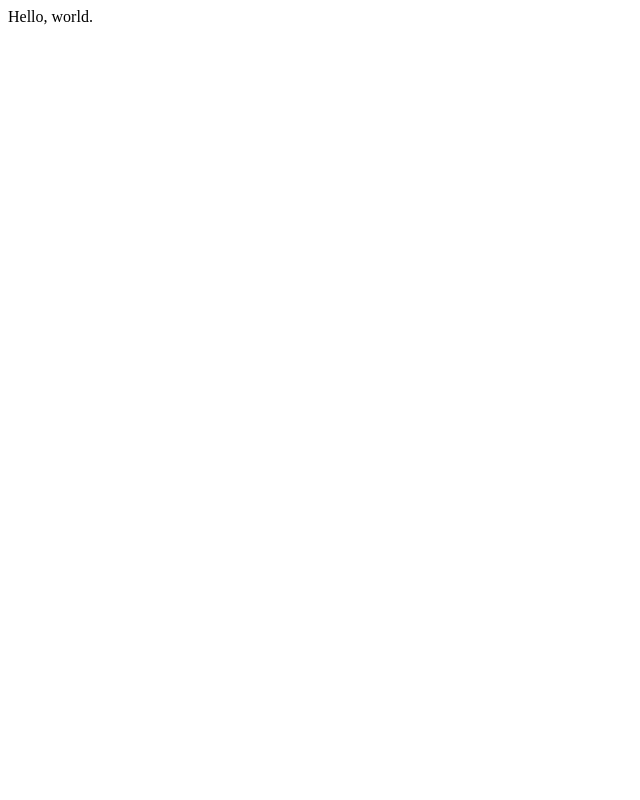
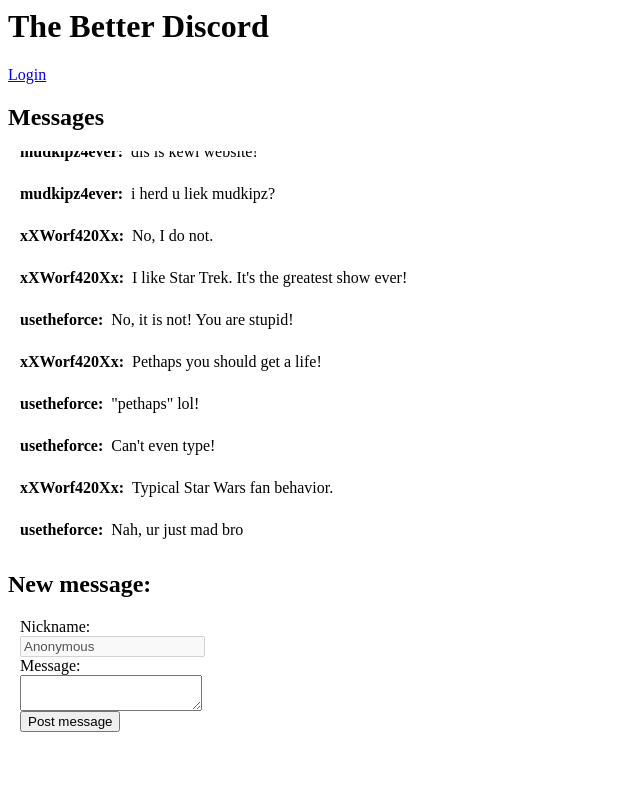
Before and after one commit to TotallyMehis/cybersecuritybase2024project1, a Django app: page / in a window 1280 px wide. Before the commit the part shown is almost empty. Shown: the whole page, without its empty margins (0-640 px from the left). Run offline with Django 5.2, Linux system fonts and the light colour scheme.

Commit message:
Some work before migrations

```diff
--- /dev/null
+++ b/project/models.py
@@ -0,0 +1,6 @@
+from django.db import models
+from django.contrib.auth.models import User
+
+class Message(models.Model):
+    owner = models.ForeignKey(User, on_delete=models.CASCADE)
+    text = models.TextField()
--- /dev/null
+++ b/project/static/main.js
@@ -0,0 +1,61 @@
+function newMessage() {
+    const msgElement = document.getElementById('message')
+    const nameElement = document.getElementById('name')
+
+    if (!(msgElement instanceof HTMLTextAreaElement) || !(nameElement instanceof HTMLInputElement)) {
+        return
+    }
+
+    const message = msgElement.value
+    const name = nameElement.value
+    if (!message) {
+        alert('You must have a message!')
+        return
+    }
+
+    if (!name) {
+        alert('You must have a name!')
+        return
+    }
+
+    createMessageElement(name, message)
+    // fetch('/api/message', { method: 'GET', body: JSON.stringify({ message, nickname }) }).then(response => {
+
+    // })
+}
+
+async function getMessages() {
+    const response = await fetch('/api/messages', { method: 'GET' })
+    const content = await response.json()
+
+    for (const msg of content.messages) {
+        createMessageElement(msg.name, msg.message)
+    }
+}
+
+function createMessageElement(name, message) {
+    const noMsgElement = document.getElementById('nomessages')
+    if (noMsgElement) noMsgElement.remove()
+
+    const messagesElement = document.getElementById('messages')
+
+    const msgElement = document.createElement('div')
+    const contentElement = document.createElement('div')
+    const nameElement = document.createElement('div')
+    msgElement.classList.add('msg')
+    nameElement.classList.add('name')
+    contentElement.classList.add('content')
+
+    msgElement.appendChild(nameElement)
+    msgElement.appendChild(contentElement)
+    messagesElement.appendChild(msgElement)
+
+    msgElement.scrollIntoView()
+
+    /**
+     * A03:2021 – Injection
+     * Can be fixed using textContent instead of innerHTML.
+     */
+    nameElement.innerHTML = name
+    contentElement.innerHTML = message
+}
--- /dev/null
+++ b/project/static/styles.css
@@ -0,0 +1,33 @@
+.messages {
+    overflow: scroll;
+    height: 400px;
+}
+
+.newmessage {
+    margin-left: 0.75rem;
+}
+
+.msg:hover {
+    background-color: rgba(0, 0, 0, 0.04);
+}
+
+.msg {
+    padding-bottom: 0.75rem;
+    padding-left: 0.75rem;
+    padding-top: 0.75rem;
+}
+
+.msg .name {
+    font-weight: 800;
+    display: inline-block;
+    vertical-align: top;
+}
+
+.msg .content {
+    display: inline-block;
+}
+
+.msg .name::after {
+    content: ':';
+    margin-right: 0.5rem;
+}
--- a/project/templates/project/index.html
+++ b/project/templates/project/index.html
@@ -1,8 +1,25 @@
+{% load static %}
 <html>
     <head>
-        <title>Hello world</title>
+        <title>The Better Discord</title>
+        <script src="{% static 'main.js' %}"></script>
+        <link rel="stylesheet" href="{% static 'styles.css' %}" />
     </head>
-    <body>
-        {{ test }}
+    <body onload="getMessages()">
+        <h1>The Better Discord</h1>
+        <a href="/login">Login</a>
+        <h2>Messages</h2>
+        <div id="messages" class="messages">
+            <p id="nomessages">There are no messages!</p>
+        </div>
+        <h2>New message:</h2>
+        <div class="newmessage">
+            <div>Nickname:</div>
+            <input type="text" id="name" value="Anonymous" readonly disabled />
+            <div>Message:</div>
+            <textarea id="message"></textarea>
+            <br />
+            <button onclick="newMessage()">Post message</button>
+        </div>
     </body>
 </html>
--- a/project/urls.py
+++ b/project/urls.py
@@ -17,10 +17,12 @@ Including another URLconf
 from django.contrib import admin
 from django.urls import path
 from . import views
+from django.contrib.auth.views import LoginView
 
 urlpatterns = [
     path('admin/', admin.site.urls),
-    path('', views.index, name='index'),
-    path('test/', views.rendertest, name='test'),
-    path('<int:id>/', views.detail, name='detail'),
+    path('', views.index),
+    path('api/message', views.apiNewMessage),
+    path('api/messages', views.apiMessages),
+    path('login/', LoginView.as_view(template_name='project/login.html')),
 ]
--- a/project/views.py
+++ b/project/views.py
@@ -1,13 +1,57 @@
-from django.http import HttpResponse
+from django.http import HttpResponse, JsonResponse
 from django.shortcuts import render
 
 
 def index(request):
-    return HttpResponse('Hello, world.')
+    return render(request, 'project/index.html')
 
-def detail(request, id):
-    return HttpResponse(f'Id: {id}')
+def login(request):
+    return render(request, 'project/login.html')
 
-def rendertest(request):
-    context = { 'test': 'hello world' }
-    return render(request, 'project/index.html', context)
+def apiNewMessage(request):
+    # A01:2021 – Broken Access Control
+    return HttpResponse()
+
+def apiMessages(request):
+    return JsonResponse({ 'messages': [
+        {
+            'name': 'mudkipz4ever',
+            'message': 'dis is kewl website!'
+        },
+        {
+            'name': 'mudkipz4ever',
+            'message': 'i herd u liek mudkipz?'
+        },
+        {
+            'name': 'xXWorf420Xx',
+            'message': 'No, I do not.'
+        },
+        {
+            'name': 'xXWorf420Xx',
+            'message': "I like Star Trek. It's the greatest show ever!"
+        },
+        {
+            'name': 'usetheforce',
+            'message': 'No, it is not! You are stupid!'
+        },
+        {
+            'name': 'xXWorf420Xx',
+            'message': 'Pethaps you should get a life!'
+        },
+        {
+            'name': 'usetheforce',
+            'message': '"pethaps" lol!'
+        },
+        {
+            'name': 'usetheforce',
+            'message': "Can't even type!"
+        },
+        {
+            'name': 'xXWorf420Xx',
+            'message': 'Typical Star Wars fan behavior.'
+        },
+        {
+            'name': 'usetheforce',
+            'message': 'Nah, ur just mad bro'
+        }
+    ]})
```
Also changed, not shown: project/templates/project/login.html (added, +12 -0 lines).
